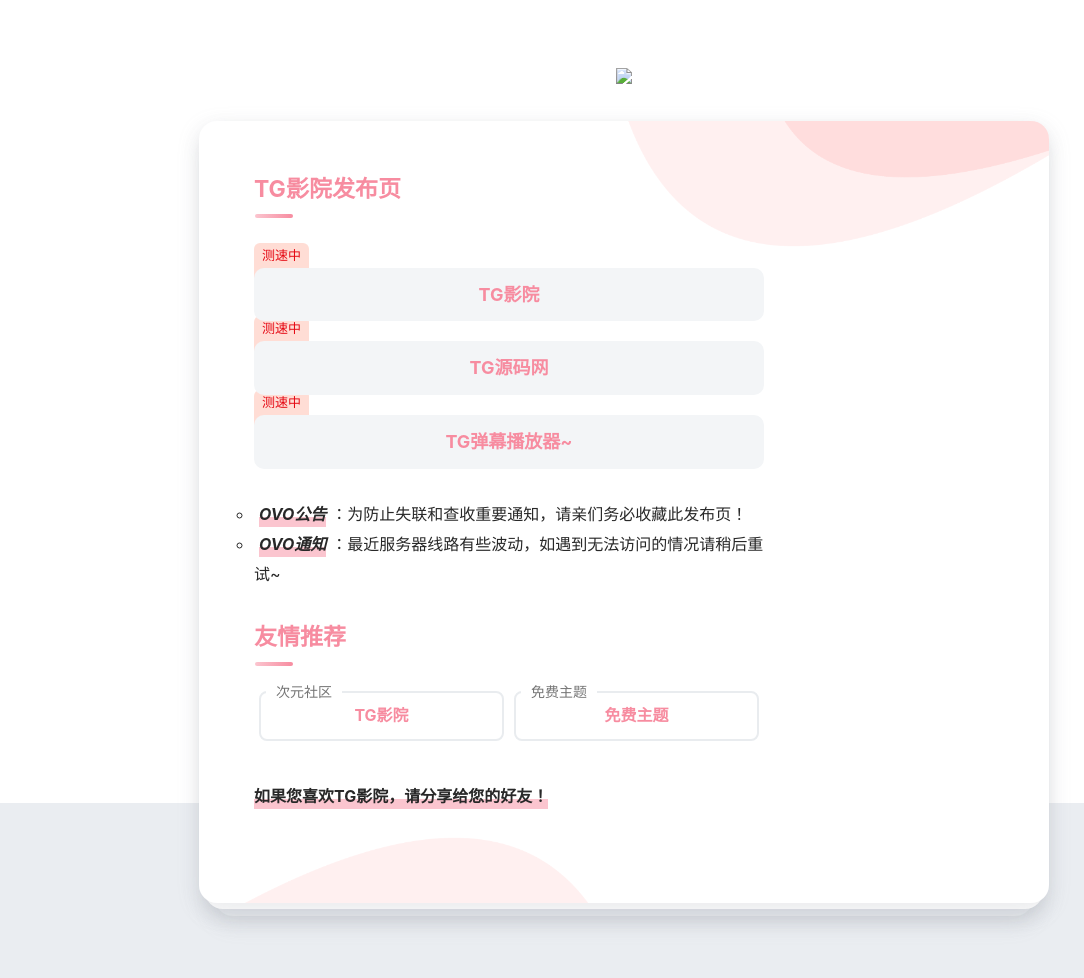
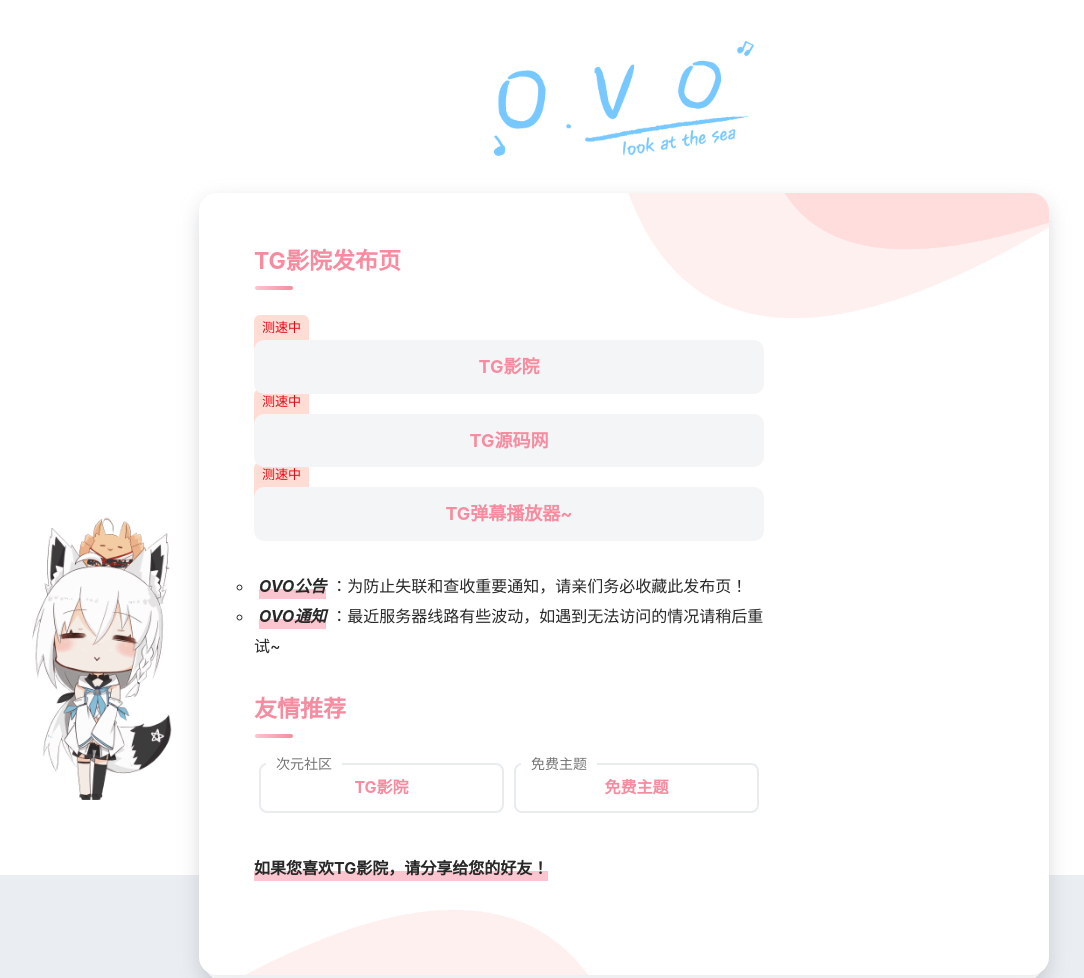
Before and after one commit to tg-ym/danyehtml, a plain HTML site: page index.html in a window 1280 px wide. Shown: the top 978 px of the page, without its empty margins (16-1100 px from the left). Drawn offline with nearby package versions, Linux system fonts and the light colour scheme; files that its build step writes are made by us from their sources; files whose address does not match are found by name.

Commit message:
修改 index.html
cdn处理

```diff
--- a/index.html
+++ b/index.html
@@ -14,12 +14,12 @@
     <meta name="keywords" content="">
     <link rel="shortcut icon" href="/asset/logo.png">
 <script src="https://cdn.bootcss.com/jquery/3.4.1/jquery.js"></script>
-    <link rel="stylesheet" href="/asset/style.css?v=1690551075">
+    <link rel="stylesheet" href="https://raw.githubusercontent.com/tg-ym/danyehtml/gh-pages/style.css?v=1690551075">
 </head>
 <body class="article">
 <main id="main" class="wrapper">
     <div class="content">
-        <div class="page-title" title="TG影院"><img src="/asset/logo.png"></div>
+        <div class="page-title" title="TG影院"><img src="https://raw.githubusercontent.com/tg-ym/danyehtml/gh-pages/logo.png"></div>
         <div class="box">
             <div class="article-content" style="margin-bottom: -50px;">
                 <h2 id="siteurl" style="margin-bottom: 60px;"><a href="#siteurl">TG影院发布页</a></h2>
@@ -88,7 +88,7 @@
     	arr=[];
     	setInterval("ping++", 1);
     </script>
-    <script src="/asset/main.js?v=1690551075"></script>
-    <i style="background-image: url(/asset/cute.gif);display: inline-block;width: 210px;height: 300px;position: fixed;bottom: 0;z-index: 110;background-size: 100%;"></i>
+    <script src="https://raw.githubusercontent.com/tg-ym/danyehtml/gh-pages/main.js?v=1690551075"></script>
+    <i style="background-image: url(https://raw.githubusercontent.com/tg-ym/danyehtml/gh-pages/cute.gif);display: inline-block;width: 210px;height: 300px;position: fixed;bottom: 0;z-index: 110;background-size: 100%;"></i>
 </body>
 </html>
```
